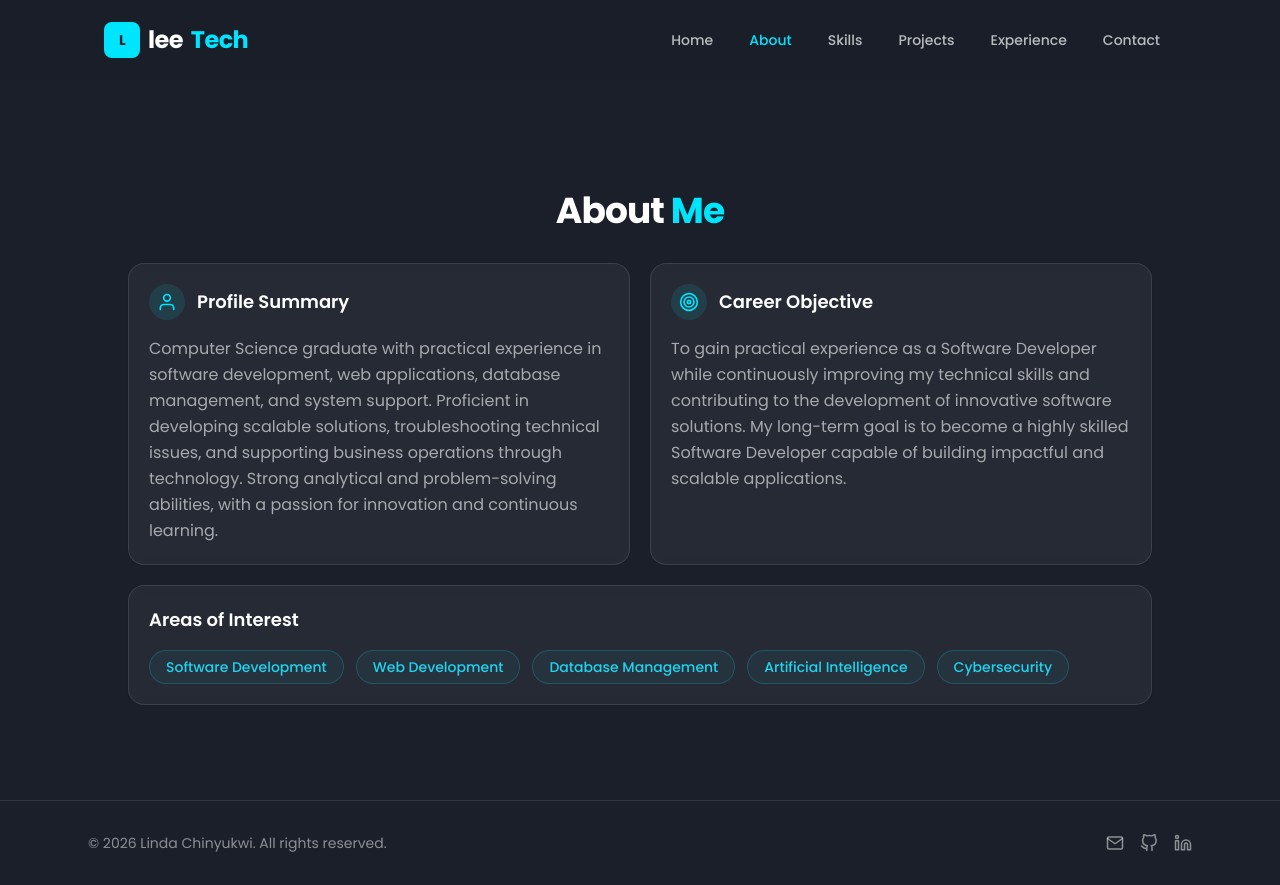
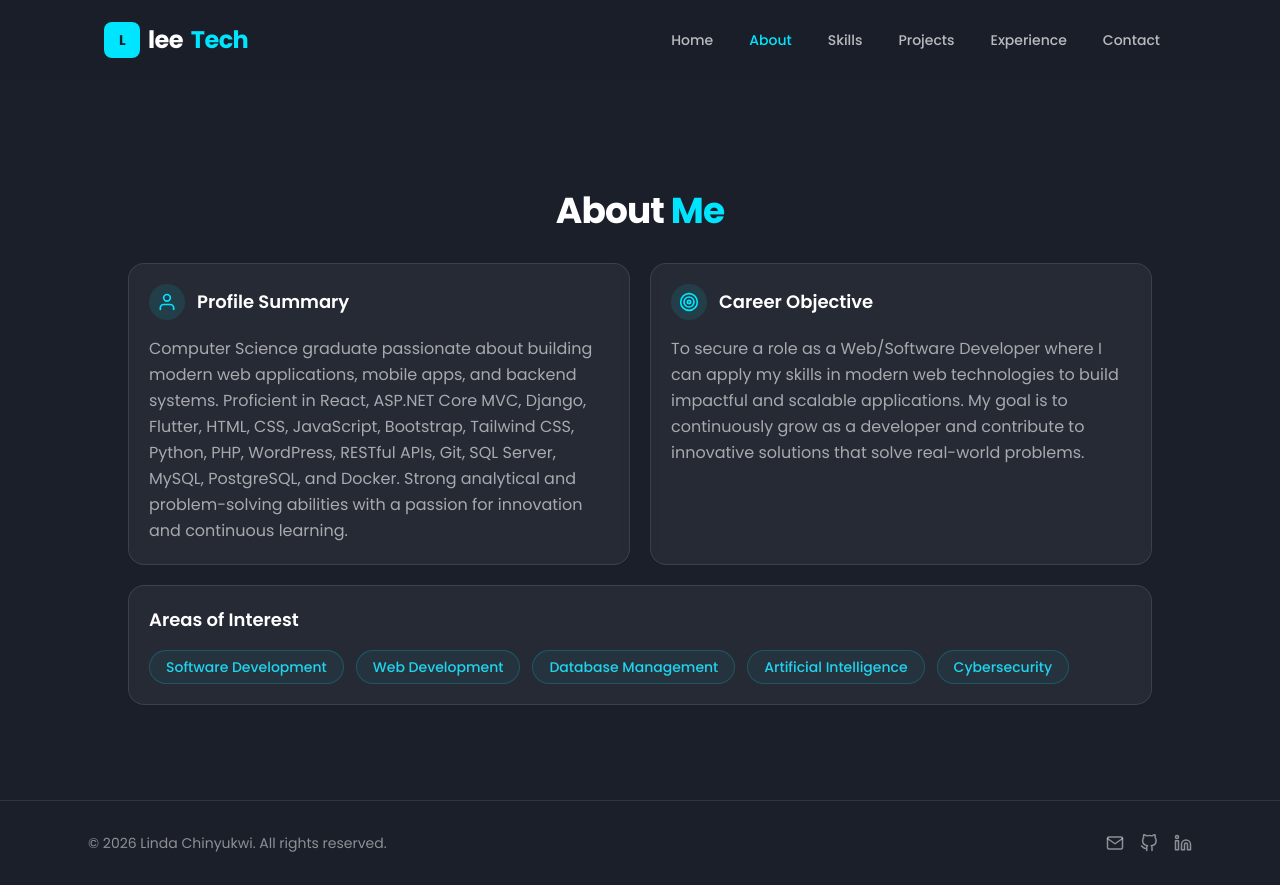
Before and after one commit to leechinyukwi/leechinyukwi.github.io, a React (Vite) app in the folder frontend/: page / in a window 1280 px wide. Both pictures are taken after a click on the button "About". Built offline with nearby package versions, Linux system fonts and the light colour scheme.

Commit message:
Update about profile summary and career objective

```diff
--- a/frontend/src/components/About.jsx
+++ b/frontend/src/components/About.jsx
@@ -26,11 +26,12 @@ export default function About() {
             <h3 className="text-lg font-semibold">Profile Summary</h3>
           </div>
           <p className="leading-relaxed text-white/60">
-            Computer Science graduate with practical experience in software development,
-            web applications, database management, and system support. Proficient in
-            developing scalable solutions, troubleshooting technical issues, and supporting
-            business operations through technology. Strong analytical and problem-solving
-            abilities, with a passion for innovation and continuous learning.
+            Computer Science graduate passionate about building modern web applications,
+            mobile apps, and backend systems. Proficient in React, ASP.NET Core MVC,
+            Django, Flutter, HTML, CSS, JavaScript, Bootstrap, Tailwind CSS, Python, PHP,
+            WordPress, RESTful APIs, Git, SQL Server, MySQL, PostgreSQL, and Docker.
+            Strong analytical and problem-solving abilities with a passion for innovation
+            and continuous learning.
           </p>
         </motion.div>
 
@@ -47,10 +48,10 @@ export default function About() {
             <h3 className="text-lg font-semibold">Career Objective</h3>
           </div>
           <p className="leading-relaxed text-white/60">
-            To gain practical experience as a Software Developer while continuously improving
-            my technical skills and contributing to the development of innovative software
-            solutions. My long-term goal is to become a highly skilled Software Developer
-            capable of building impactful and scalable applications.
+            To secure a role as a Web/Software Developer where I can apply my skills in
+            modern web technologies to build impactful and scalable applications. My goal
+            is to continuously grow as a developer and contribute to innovative solutions
+            that solve real-world problems.
           </p>
         </motion.div>
       </div>
```
Also changed, not shown: 2 other files (tests, documents, lock files or other folders).
